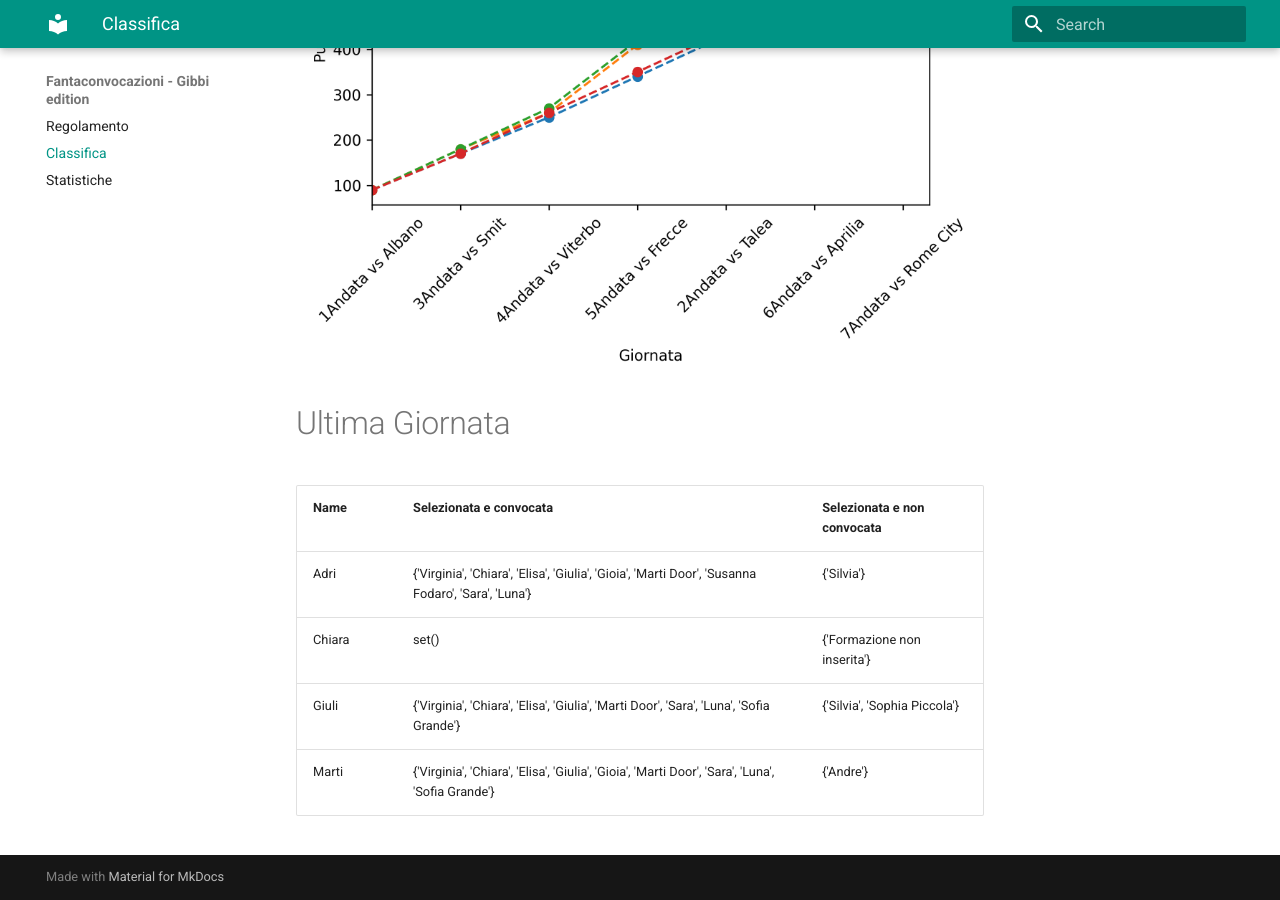
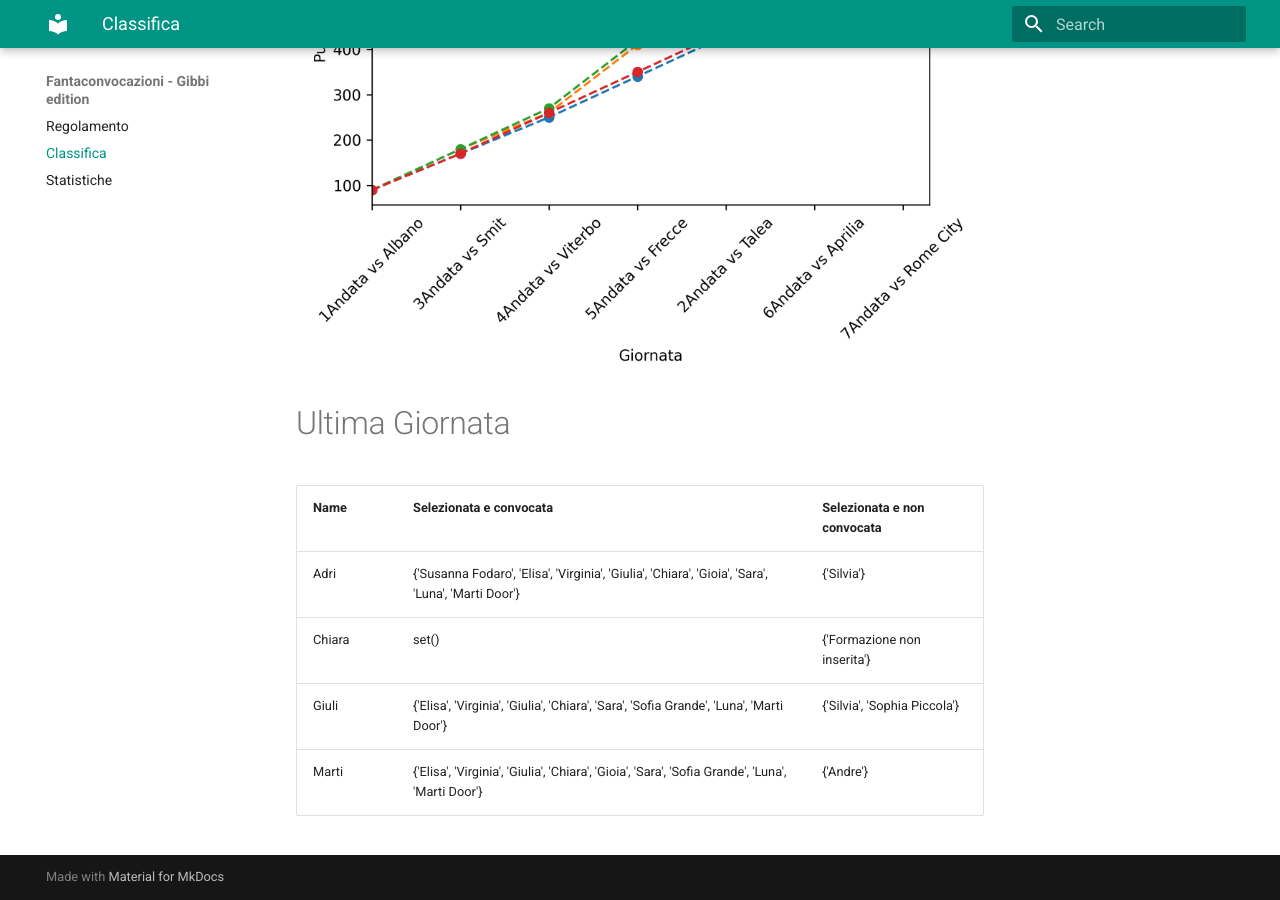
Before and after one commit to martinig94/fantagibbi, an MkDocs documentation site: the page built from docs/Classifica.md, in a window 1280 px wide and 900 px high, scrolled down 699 px. Built offline with MkDocs 1.6.1 and Material for MkDocs 9.7.7, drawn with Linux system fonts in a browser that asks for light colours.

Commit message:
Auto-update from main.py

```diff
--- a/docs/Classifica.md
+++ b/docs/Classifica.md
@@ -17,8 +17,8 @@
 <!-- START_TABLE CORRECT -->
 | Name   | Selezionata e convocata                                                                            | Selezionata e non convocata   |
 |:-------|:---------------------------------------------------------------------------------------------------|:------------------------------|
-| Adri   | {'Virginia', 'Chiara', 'Elisa', 'Giulia', 'Gioia', 'Marti Door', 'Susanna Fodaro', 'Sara', 'Luna'} | {'Silvia'}                    |
+| Adri   | {'Susanna Fodaro', 'Elisa', 'Virginia', 'Giulia', 'Chiara', 'Gioia', 'Sara', 'Luna', 'Marti Door'} | {'Silvia'}                    |
 | Chiara | set()                                                                                              | {'Formazione non inserita'}   |
-| Giuli  | {'Virginia', 'Chiara', 'Elisa', 'Giulia', 'Marti Door', 'Sara', 'Luna', 'Sofia Grande'}            | {'Silvia', 'Sophia Piccola'}  |
-| Marti  | {'Virginia', 'Chiara', 'Elisa', 'Giulia', 'Gioia', 'Marti Door', 'Sara', 'Luna', 'Sofia Grande'}   | {'Andre'}                     |
+| Giuli  | {'Elisa', 'Virginia', 'Giulia', 'Chiara', 'Sara', 'Sofia Grande', 'Luna', 'Marti Door'}            | {'Silvia', 'Sophia Piccola'}  |
+| Marti  | {'Elisa', 'Virginia', 'Giulia', 'Chiara', 'Gioia', 'Sara', 'Sofia Grande', 'Luna', 'Marti Door'}   | {'Andre'}                     |
 <!-- END_TABLE CORRECT -->
```
